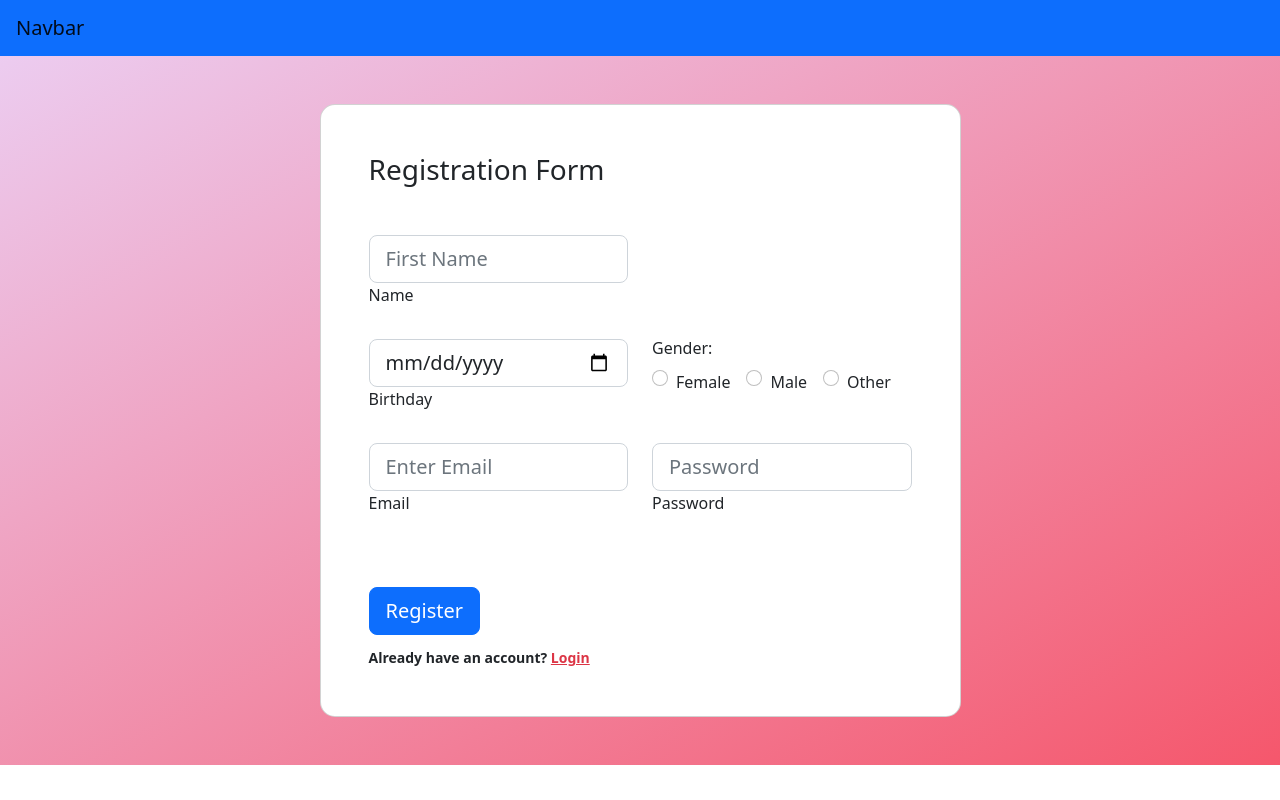
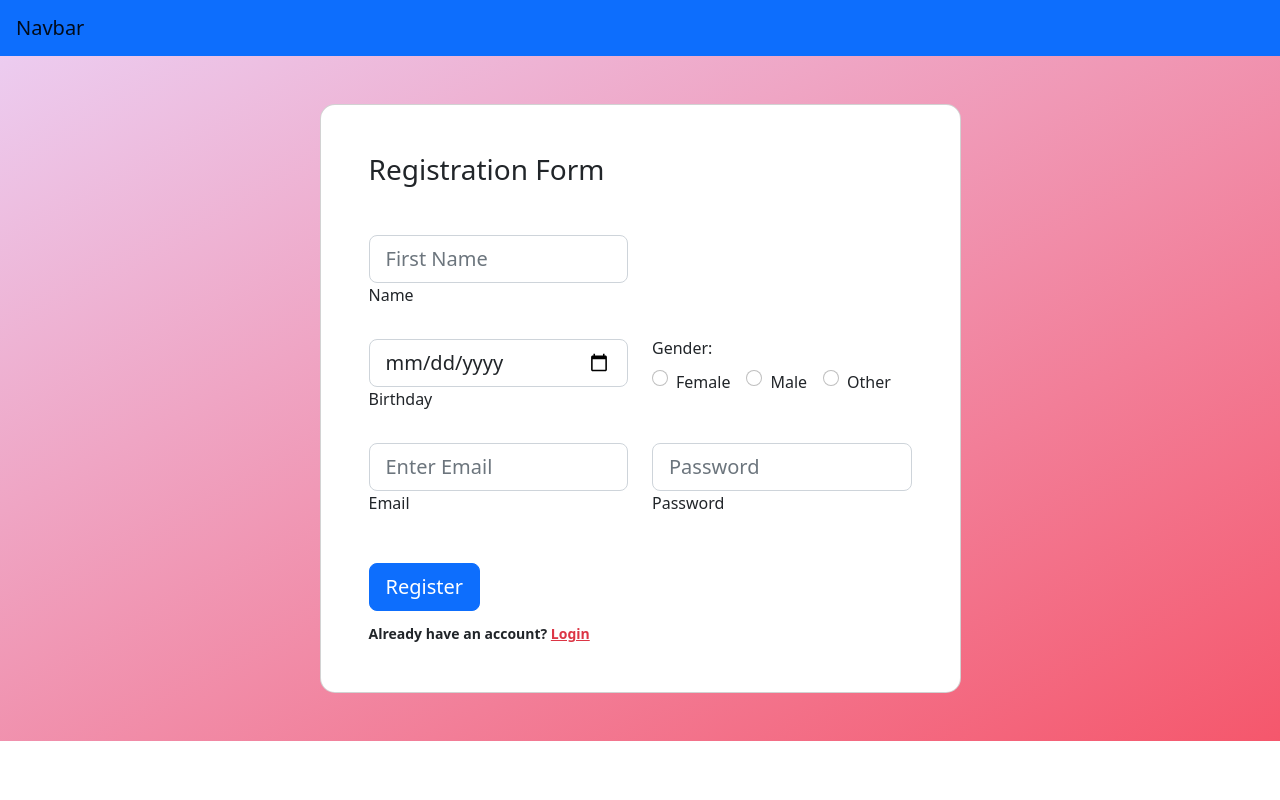
Before and after one commit to Dharmil4602/olcademy-project, a React (Create React App) app: page /signup in a window 1280 px wide. Built offline with nearby package versions, Linux system fonts and the light colour scheme.

Commit message:
Removed margin top in signup register button

```diff
--- a/src/components/Signup.js
+++ b/src/components/Signup.js
@@ -181,7 +181,7 @@ function Signup() {
                       </div>
                     </div>
 
-                    <div className="mt-4 pt-2">
+                    <div className="pt-2">
                       <input
                         className="btn btn-primary btn-lg"
                         type="submit"
```
